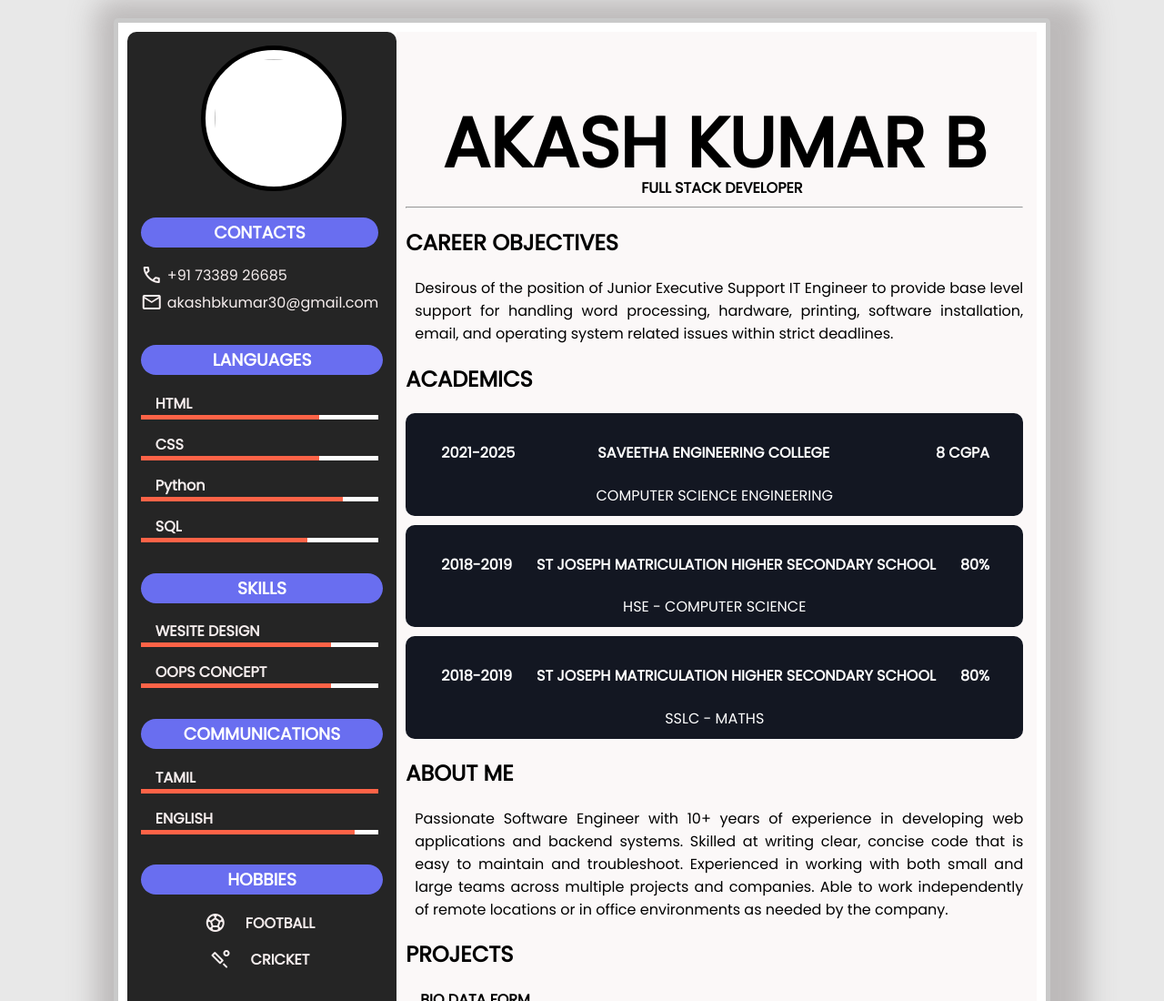
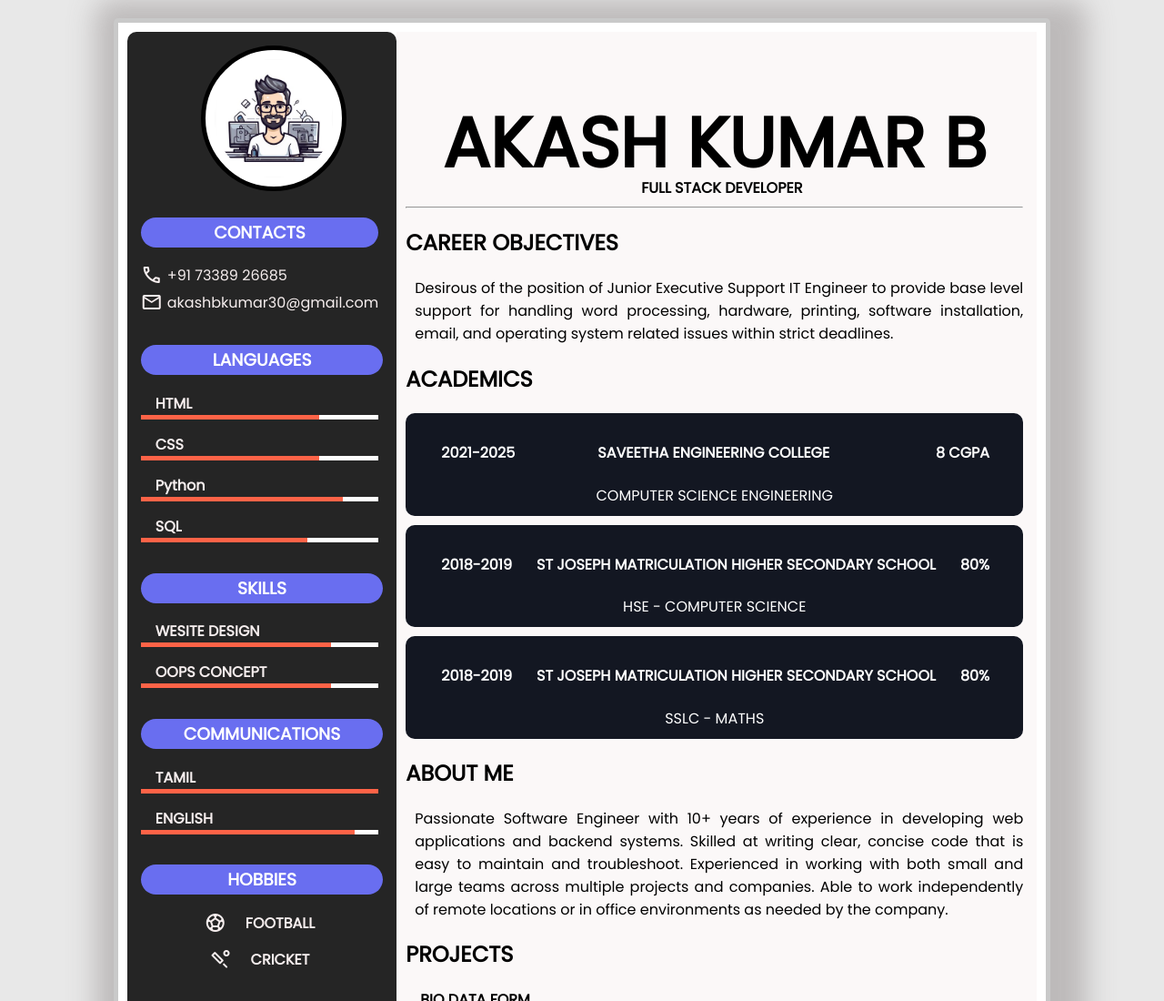
Before and after one commit to AKASHBKUMAR/mern-resume, a plain HTML site: page index.html in a window 1280 px wide. Shown: the top 1100 px of the page at 91% size. Drawn offline with nearby package versions, Linux system fonts and the light colour scheme.

Commit message:
Made some changes

```diff
--- a/index.html
+++ b/index.html
@@ -16,7 +16,7 @@
       <div class="body">
         <div class="left">
           <div class="Widget-01">
-            <img src="assets/Images/" class="image" />
+            <img src="assests/Images/avathar-02.jpg" class="image" />
           </div>
           <div class="Widget-02">
             <h3>CONTACTS</h3>
```
